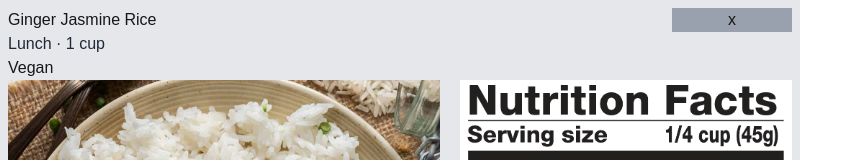
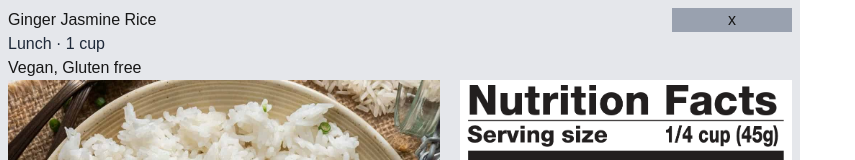
Before and after one commit to DarrenA339/F26-Exploration-HUDS, a Next.js app: page / in a window 1280 px wide. Shown: the top 160 px of the page, without its empty margins (0-855 px from the left). Built offline with nearby package versions, Linux system fonts and the light colour scheme.

Commit message:
Added basic dietary labels

```diff
--- a/components/foodInfoOverlay.tsx
+++ b/components/foodInfoOverlay.tsx
@@ -42,7 +42,7 @@ export default function FoodInfoOverlay({
         {/* Dietary labels */}
         <div>
           {/* Map through dietaryLabels. use basic text for now and add the component when teammate creates it*/}
-          <p>Vegan</p>
+          <p>{dietaryLabels.join(", ")}</p>
         </div>
 
         {/* Two-column content layout */}
```
